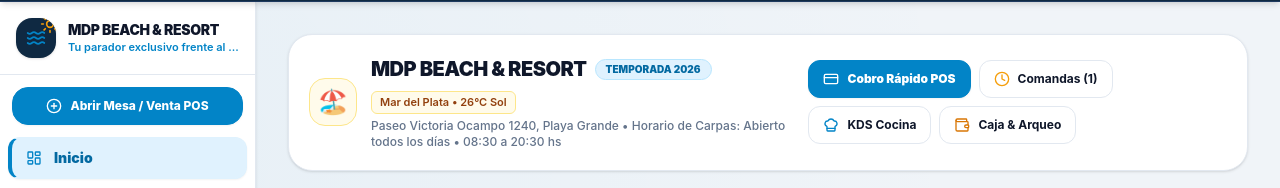
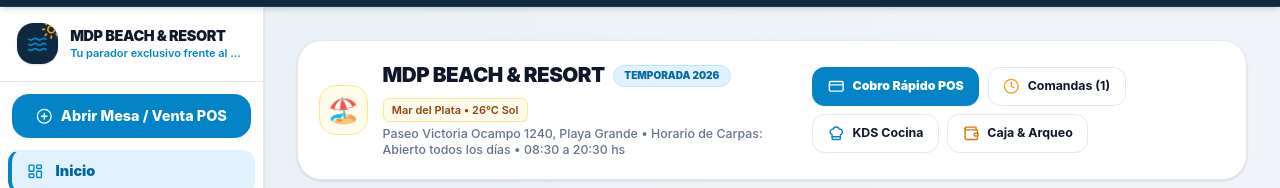
Before and after one commit to grupoinfinityarg-cloud/app-mdp-beach-resort, a React (Vite) app: page / in a window 1280 px wide. Shown: the part 154-342 px from the top of the page. Built offline with nearby package versions, Linux system fonts and the light colour scheme; no server answers; the database is empty.

Commit message:
style: elevate typography scale across index.css, navigation, and menu action buttons

```diff
--- a/src/components/Sidebar.tsx
+++ b/src/components/Sidebar.tsx
@@ -137,7 +137,7 @@ export const Sidebar: React.FC<SidebarProps> = ({ isOpenMobile, onCloseMobile })
         <div className="px-3 pt-3">
           <button
             onClick={handleQuickNewSale}
-            className="w-full flex items-center justify-center gap-2 py-2.5 px-3 rounded-2xl bg-[#0284C7] hover:bg-[#0369A1] text-white font-extrabold text-xs shadow-xs border border-[#0284C7] transition group active:scale-[0.98]"
+            className="w-full flex items-center justify-center gap-2 py-2.5 px-3 rounded-2xl bg-[#0284C7] hover:bg-[#0369A1] text-white font-extrabold text-sm shadow-xs border border-[#0284C7] transition group active:scale-[0.98]"
           >
             <PlusCircle className="w-4 h-4 text-white group-hover:rotate-90 transition-transform duration-200" />
             <span>Abrir Mesa / Venta POS</span>
--- a/src/index.css
+++ b/src/index.css
@@ -52,7 +52,7 @@
 @layer base {
   :root {
     color-scheme: light;
-    font-size: 16px;
+    font-size: 16.5px;
   }
 
   body {
@@ -60,8 +60,8 @@
     -webkit-tap-highlight-color: transparent;
     background-color: #F0F4F8;
     color: #0F172A;
-    font-size: 0.9375rem; /* 15px base text scale */
-    line-height: 1.5;
+    font-size: 1rem; /* Clearer, comfortable base typography */
+    line-height: 1.55;
   }
 
   input, textarea, select {
--- a/src/views/DigitalMenuView.tsx
+++ b/src/views/DigitalMenuView.tsx
@@ -661,9 +661,9 @@ export const DigitalMenuView: React.FC = () => {
                     <button
                       type="button"
                       onClick={() => setProductBeingCustomized(product)}
-                      className="flex items-center gap-1.5 py-1.5 px-3.5 rounded-xl bg-[#0284C7] hover:bg-[#0369A1] text-white font-black text-xs shadow-xs active:scale-95 transition"
+                      className="flex items-center gap-1.5 py-2 px-4 rounded-xl bg-[#0284C7] hover:bg-[#0369A1] text-white font-black text-sm shadow-xs active:scale-95 transition cursor-pointer"
                     >
-                      <Plus className="w-3.5 h-3.5 stroke-[3]" />
+                      <Plus className="w-4 h-4 stroke-[3]" />
                       <span>AGREGAR</span>
                     </button>
                   </div>
```
